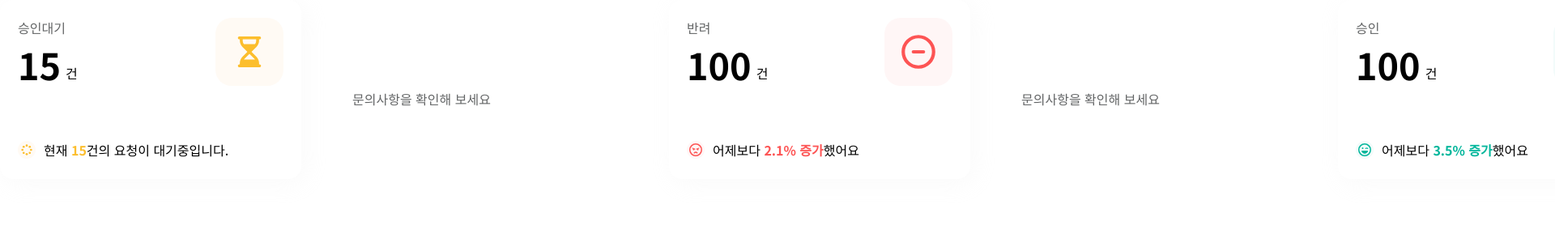
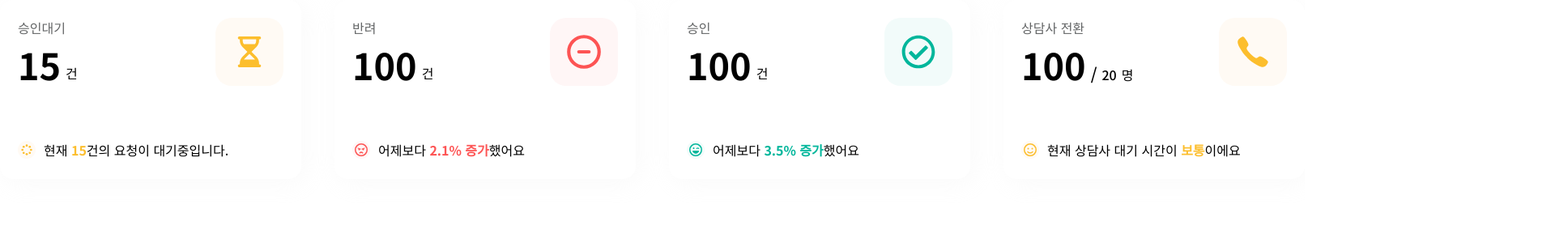
Before and after one commit to JeBread/welcome, a Next.js app in the folder welcome/: page /toptestpage in a window 1280 px wide. Shown: the top 300 px of the page at 81% size, 1920 px wide, since content can reach past the window. Built offline with nearby package versions, Linux system fonts and the light colour scheme.

Commit message:
feat: 상단 컴포넌트 애니메이션 제작

```diff
--- a/welcome/src/app/globals.css
+++ b/welcome/src/app/globals.css
@@ -4,4 +4,5 @@
 
 svg {
 	font-size: inherit;
+	color: inherit;
 }
--- a/welcome/src/app/toptestpage/page.tsx
+++ b/welcome/src/app/toptestpage/page.tsx
@@ -4,13 +4,13 @@ import {topData} from '@/data/top';
 import TopHoverCard from '@/components/TopHoverCard';
 export default function TopTestPage() {
 	return (
-		<div className='flex  justify-between gap-[41px]'>
+		<div className='flex justify-between gap-[41px]'>
 			{topData.map((top, index) => {
 				return (
-					<React.Fragment key={index}>
+					<div key={index} className='relative h-[221px] w-full min-w-[372px] '>
 						<Top data={top} />
 						<TopHoverCard data={top} />
-					</React.Fragment>
+					</div>
 				);
 			})}
 		</div>
--- a/welcome/src/components/Top.tsx
+++ b/welcome/src/components/Top.tsx
@@ -1,11 +1,9 @@
 import React from 'react';
 import TopCard from './TopCard';
 import {ItopData} from '@/types/data';
-import TopHoverCard from '@/components/TopHoverCard';
 
 const Top = ({data}: {data: ItopData}) => {
 	return (
-		<div>
 		<TopCard>
 			<TopCard.title>{data.title}</TopCard.title>
 			<TopCard.titleIcon data={data} />
@@ -15,7 +13,6 @@ const Top = ({data}: {data: ItopData}) => {
 				<TopCard.description data={data}></TopCard.description>
 			</div>
 		</TopCard>
-		</div>
 	);
 };
 
--- a/welcome/src/components/TopCard.tsx
+++ b/welcome/src/components/TopCard.tsx
@@ -10,7 +10,7 @@ interface ItopCard {
 const TopCard = ({children}: ItopCard) => {
 	return (
 		<div
-			className={`relative flex h-[221px] w-full min-w-[372px] cursor-pointer flex-col rounded-[16px] bg-white px-[22px] pb-[24px] pt-[22px] shadow-box `}>
+			className={`absolute inset-0 flex cursor-pointer flex-col rounded-[16px] bg-white px-[22px] pb-[24px] pt-[22px] shadow-box `}>
 			{children}
 		</div>
 	);
@@ -101,7 +101,6 @@ TopCard.description = ({data}: ItopCard) => {
 	console.log(data);
 	return (
 		<div className={`mt-auto flex items-center rounded-full`}>
-			{' '}
 			<div>
 				<span className='text-[16px] font-normal'>{data?.description[0]} </span>
 				<span
--- a/welcome/src/components/TopHoverCard.tsx
+++ b/welcome/src/components/TopHoverCard.tsx
@@ -5,17 +5,23 @@ import React from 'react';
 const TopHoverCard = ({data}: {data: ItopData}) => {
 	return (
 		<div
-			className={`group relative flex h-[221px] w-full min-w-[372px] cursor-pointer flex-col justify-center rounded-[16px] bg-white px-[22px] pb-[24px] pt-[22px] hover:visible`}>
-			<div className='flex w-full items-center justify-between'>
-				<div>
-					<div className='text-[16px] font-bold text-gray-900 opacity-0 transition group-hover:opacity-100'>
+			className={`group absolute inset-0 cursor-pointer flex-col justify-center overflow-hidden rounded-[16px] bg-white px-[22px] pb-[24px] pt-[22px] opacity-0 transition hover:opacity-100`}>
+			<div className='flex size-full items-center justify-between overflow-hidden '>
+				<div className=''>
+					<div
+						style={{transition: 'transform 0.2s, opacity 0.1s ease'}}
+						className='-translate-x-1/4 text-[16px] font-bold text-gray-900 opacity-0 transition group-hover:translate-x-0 group-hover:opacity-100'>
 						{data.hovertitle}
 					</div>
-					<div className='text-[16px] font-normal text-gray-900'>
+					<div
+						style={{
+							transition: 'transform 0.2s 0.1s, opacity 0.1s 0.1s ease',
+						}}
+						className='-translate-x-1/4 text-[16px] font-normal text-gray-900 opacity-0 transition group-hover:translate-x-0 group-hover:opacity-100'>
 						{data.hovercontent}
 					</div>
 				</div>
-				<div className='flex size-[50px] items-center justify-center rounded-full bg-[#F5F5F5] opacity-0 group-hover:opacity-100'>
+				<div className='ease flex size-[50px] items-center justify-center rounded-full bg-[#f3f3f3] opacity-0 transition duration-200 hover:bg-[#e6e6e6] group-hover:opacity-100'>
 					<FaAngleRight style={{color: '#636566'}} />
 				</div>
 			</div>
```
Lines whose indentation alone changed are shown as unchanged.
